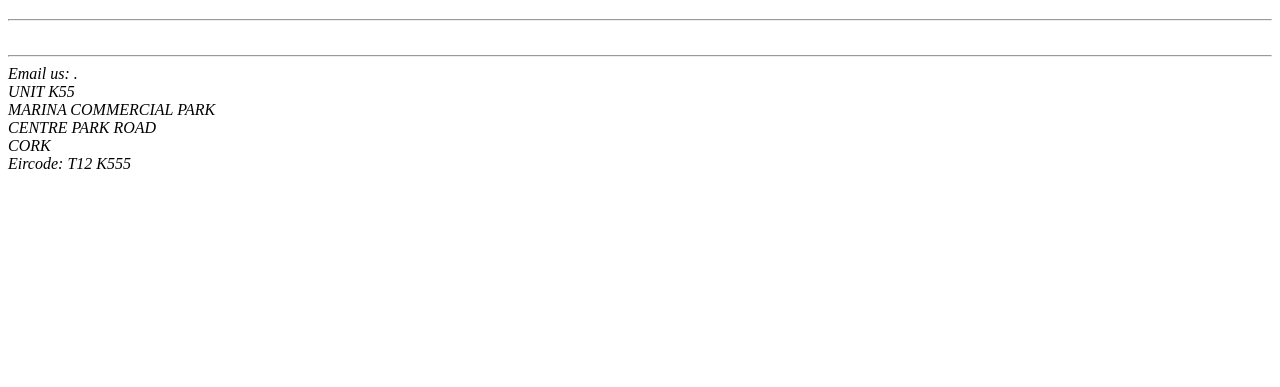
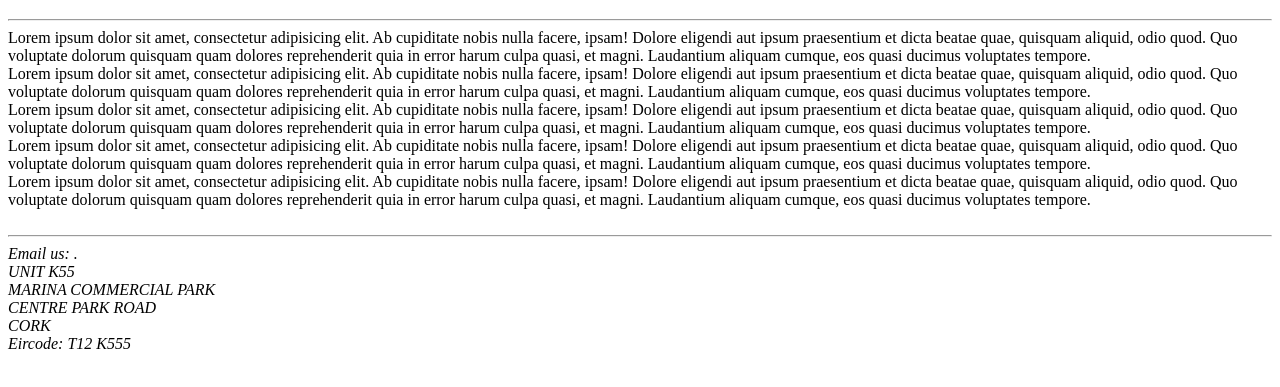
Before and after one commit to aishatkinson/SNK_Company_Site, a plain HTML site: page index.html in a window 1280 px wide. Shown: the part 167-554 px from the top of the page. Drawn offline with Linux system fonts and the light colour scheme.

Commit message:
Added content sections to index.html

```diff
--- a/index.html
+++ b/index.html
@@ -15,8 +15,25 @@
 		</ul>
 
 	</div>
+
 	<h1>SNK Oil Ops</h1>
 	<hr>
+
+	<div id="News" class="wrap">
+		Lorem ipsum dolor sit amet, consectetur adipisicing elit. Ab cupiditate nobis nulla facere, ipsam! Dolore eligendi aut ipsum praesentium et dicta beatae quae, quisquam aliquid, odio quod. Quo voluptate dolorum quisquam quam dolores reprehenderit quia in error harum culpa quasi, et magni. Laudantium aliquam cumque, eos quasi ducimus voluptates tempore.
+	</div>
+	<div id="Cooporate Info" class="wrap">
+		Lorem ipsum dolor sit amet, consectetur adipisicing elit. Ab cupiditate nobis nulla facere, ipsam! Dolore eligendi aut ipsum praesentium et dicta beatae quae, quisquam aliquid, odio quod. Quo voluptate dolorum quisquam quam dolores reprehenderit quia in error harum culpa quasi, et magni. Laudantium aliquam cumque, eos quasi ducimus voluptates tempore.
+	</div>
+	<div id="Partners" class="wrap">
+		Lorem ipsum dolor sit amet, consectetur adipisicing elit. Ab cupiditate nobis nulla facere, ipsam! Dolore eligendi aut ipsum praesentium et dicta beatae quae, quisquam aliquid, odio quod. Quo voluptate dolorum quisquam quam dolores reprehenderit quia in error harum culpa quasi, et magni. Laudantium aliquam cumque, eos quasi ducimus voluptates tempore.
+	</div>
+	<div id="Locations" class="wrap">
+		Lorem ipsum dolor sit amet, consectetur adipisicing elit. Ab cupiditate nobis nulla facere, ipsam! Dolore eligendi aut ipsum praesentium et dicta beatae quae, quisquam aliquid, odio quod. Quo voluptate dolorum quisquam quam dolores reprehenderit quia in error harum culpa quasi, et magni. Laudantium aliquam cumque, eos quasi ducimus voluptates tempore.
+	</div>
+	<div id="Services" class="wrap">
+		Lorem ipsum dolor sit amet, consectetur adipisicing elit. Ab cupiditate nobis nulla facere, ipsam! Dolore eligendi aut ipsum praesentium et dicta beatae quae, quisquam aliquid, odio quod. Quo voluptate dolorum quisquam quam dolores reprehenderit quia in error harum culpa quasi, et magni. Laudantium aliquam cumque, eos quasi ducimus voluptates tempore.
+	</div>
 	<br>
 	<hr>
 	<footer>
```
